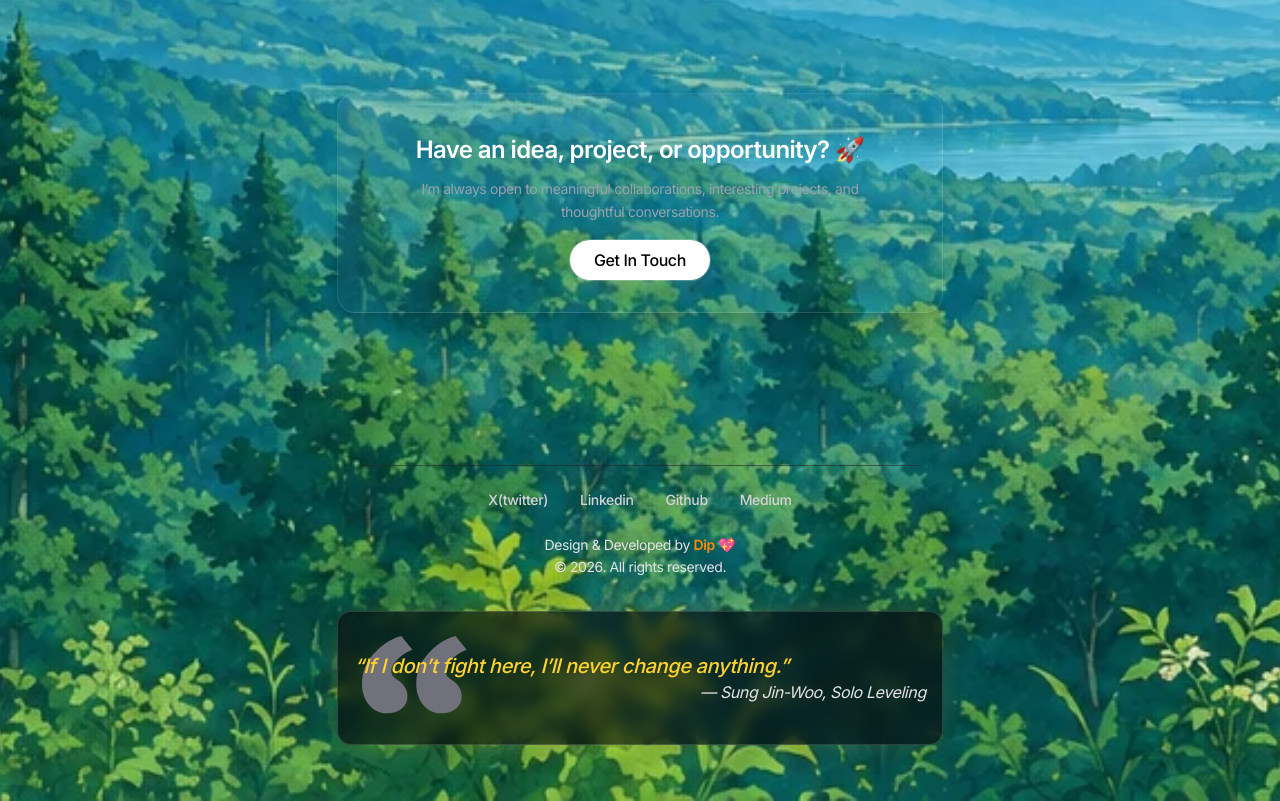
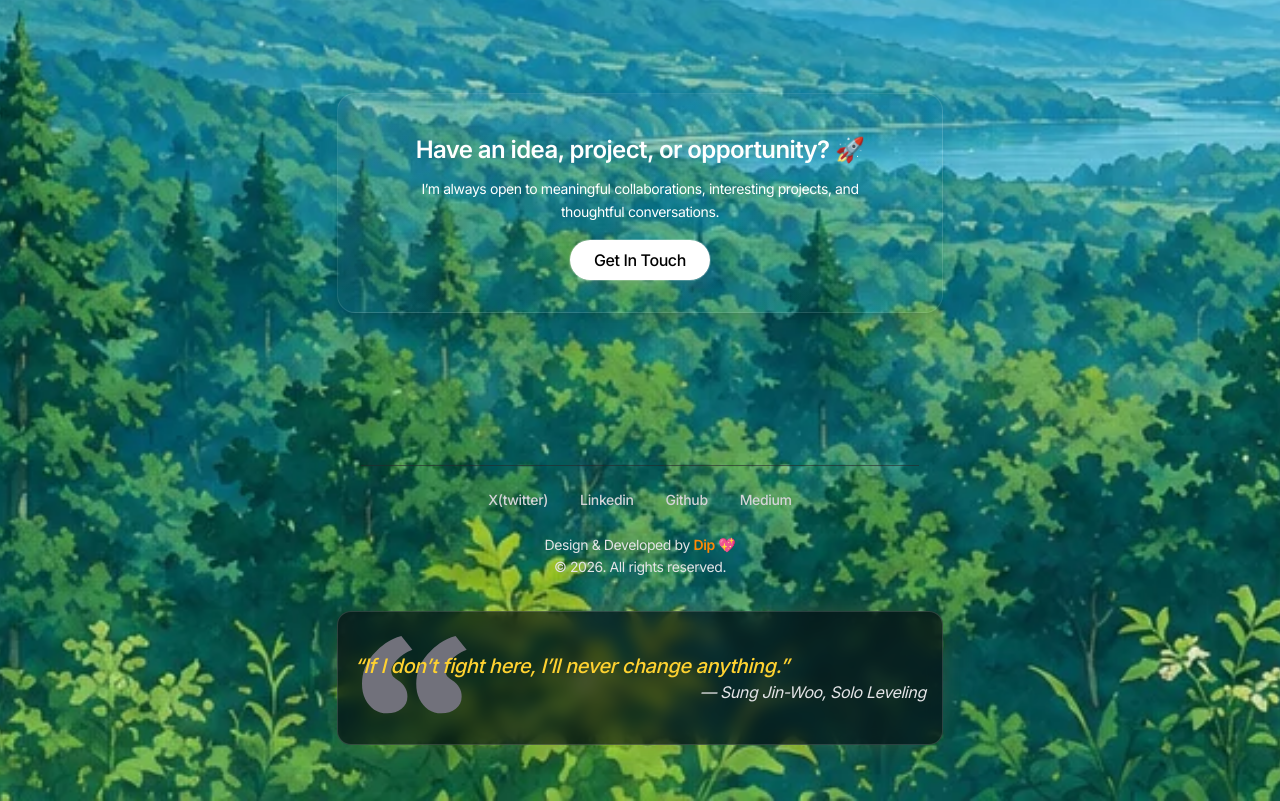
Before and after one commit to DIPAKK2310/dip_blog, a Next.js app: page / in a window 1280 px wide. Shown: the part 1482-2283 px from the top of the page. Built offline with nearby package versions, Linux system fonts and the light colour scheme; no server answers; the database is empty.

Commit message:
style:color change

```diff
--- a/components/common/CTA.tsx
+++ b/components/common/CTA.tsx
@@ -15,18 +15,20 @@ const CTA = () => {
  p-10 text-center shadow-xl"
       >
         {/* Subtle glow effect */}
-        <div className="absolute -top-24 left-1/2 -translate-x-1/2
+        <div
+          className="absolute -top-24 left-1/2 -translate-x-1/2
 h-48 w-48 rounded-full
-bg-white/10 blur-3xl opacity-30" />
+bg-white/10 blur-3xl opacity-30"
+        />
 
         <div className="relative z-10">
           <h2 className="text-2xl font-semibold tracking-tight text-white">
             Have an idea, project, or opportunity? 🚀
           </h2>
 
-          <p className="mt-3 text-sm text-gray-400 max-w-md mx-auto leading-relaxed">
-           I’m always open to meaningful collaborations, interesting projects,
-           and thoughtful conversations.
+          <p className="mt-3 text-sm text-white max-w-md mx-auto leading-relaxed">
+            I’m always open to meaningful collaborations, interesting projects,
+            and thoughtful conversations.
           </p>
 
           <motion.div
@@ -36,7 +38,7 @@ bg-white/10 blur-3xl opacity-30" />
           >
             <a
               href={linkdeInUrl}
-              className='px-6 py-2.5 rounded-full
+              className="px-6 py-2.5 rounded-full
 bg-white text-black font-medium
 transition-all duration-300
 
@@ -46,7 +48,7 @@ hover:shadow-xl hover:shadow-white/20
 
 hover:scale-[1.03]
 active:scale-[0.98]
-'
+"
             >
               Get In Touch
             </a>
```
